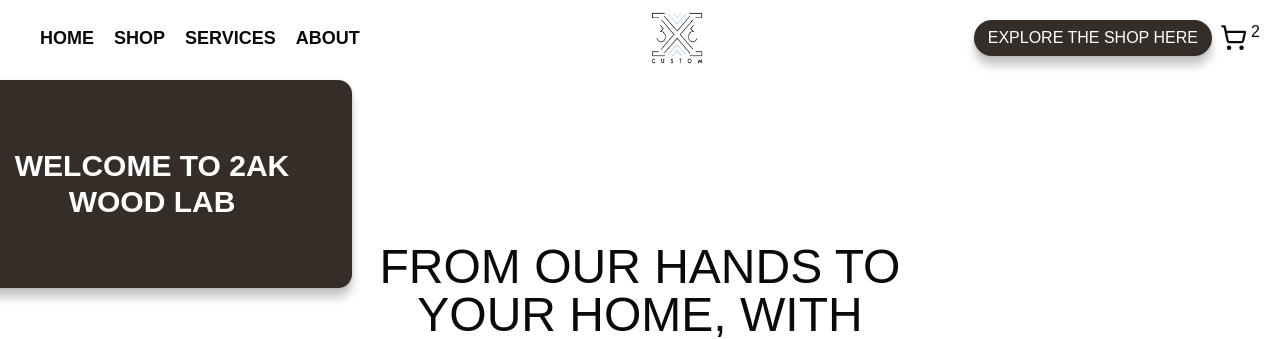
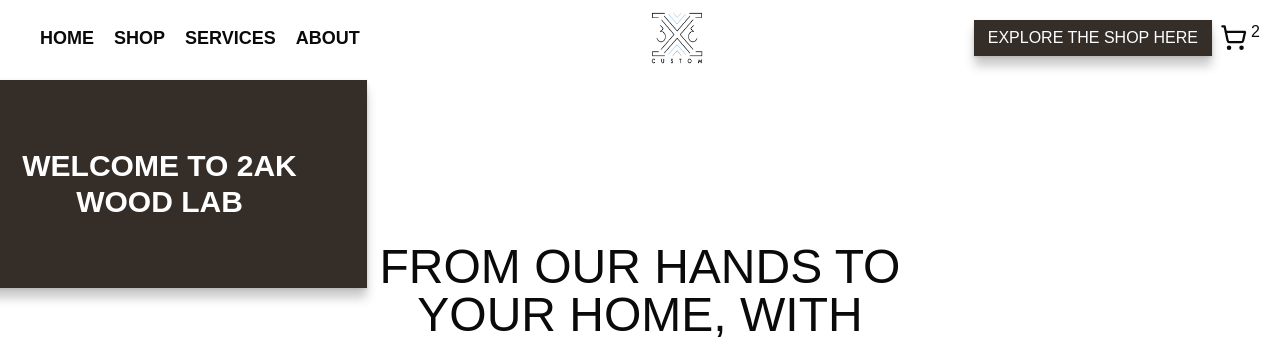
Before and after one commit to cobbygraves/wood-craft, a Next.js app: page / in a window 1280 px wide. Shown: the top 339 px of the page. Built offline with nearby package versions, Linux system fonts and the light colour scheme; a web font is replaced by a local one.

Commit message:
fix: remove rounded corners

```diff
--- a/src/app/components/carousel-item.tsx
+++ b/src/app/components/carousel-item.tsx
@@ -50,9 +50,9 @@
         display: cssDisplay,
         zIndex: `${scaled ? 100 : 1}`
       }}
-      onClick={() => {
-        setScaled(!scaled)
-      }}
+      // onClick={() => {
+      //   setScaled(!scaled)
+      // }}
     >
       {children}
     </div>
--- a/src/app/components/desktop-navbar.tsx
+++ b/src/app/components/desktop-navbar.tsx
@@ -24,7 +24,7 @@
       </div>
 
       <div className='flex items-center gap-x-2 py-5 justify-between'>
-        <a className='bg-[var(--primary-color)] text-[var(--background-color)] rounded-3xl hover:bg-[var(--secondary-color)] transition duration-300 cursor-pointer text-center py-1 px-3 w-full border-2 border-[var(--primary-color)] hover:border-[var(--secondary-color)] shadow-[0_10px_10px_#00000030] drop-shadow'>
+        <a className='bg-[var(--primary-color)] text-[var(--background-color)] hover:bg-[var(--secondary-color)] transition duration-300 cursor-pointer text-center py-1 px-3 w-full border-2 border-[var(--primary-color)] hover:border-[var(--secondary-color)] shadow-[0_10px_10px_#00000030] drop-shadow'>
           EXPLORE THE SHOP HERE
         </a>
         <div className='flex items-center gap-x-3'>
--- a/src/app/components/welcome.tsx
+++ b/src/app/components/welcome.tsx
@@ -2,7 +2,7 @@
 
 export default function Welcome() {
   return (
-    <div className='bg-[var(--primary-color)] text-white rounded-xl absolute top-[6rem] sm:top-[5rem] -left-[3rem] h-[7rem] sm:h-[13rem] w-[400px] z-50 font-extrabold sm:flex justify-center items-center  p-5 text-3xl text-center  shadow-[0_10px_10px_#00000030] drop-shadow'>
+    <div className='bg-[var(--primary-color)] text-white absolute top-[6rem] sm:top-[5rem] -left-[3rem] h-[7rem] sm:h-[13rem] w-[385px] sm:w-[415px] z-50 font-extrabold sm:flex justify-center items-center  p-7 text-3xl text-center  shadow-[0_10px_10px_#00000030] drop-shadow'>
       WELCOME TO 2AK WOOD LAB
     </div>
   )
--- a/src/app/globals.css
+++ b/src/app/globals.css
@@ -154,7 +154,7 @@
 
   .carousel-btn-switch-card {
     @apply absolute z-40 flex h-9 w-9 cursor-pointer items-center justify-center
-      rounded-full border-2 border-[#302e30] bg-[#181818] text-2xl opacity-75 transition duration-300 hover:opacity-100 md:h-12 md:w-12;
+       border-2 border-[#302e30] bg-[#181818] text-2xl opacity-75 transition duration-300 hover:opacity-100 md:h-12 md:w-12;
   }
 
   .carousel-btn-switch-card-left {
@@ -180,6 +180,6 @@
   }
 
   .carousel-item {
-    @apply absolute h-full w-full cursor-pointer overflow-hidden rounded-3xl drop-shadow-[0_8px_30px_rgb(0,0,0,0.12)] transition-all duration-700 ease-in-out;
+    @apply absolute h-full w-full cursor-pointer overflow-hidden drop-shadow-[0_8px_30px_rgb(0,0,0,0.12)] transition-all duration-700 ease-in-out;
   }
 }
```
